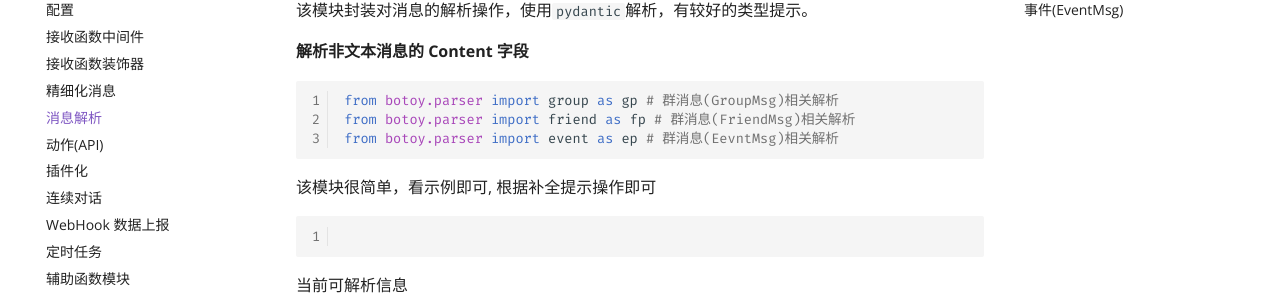
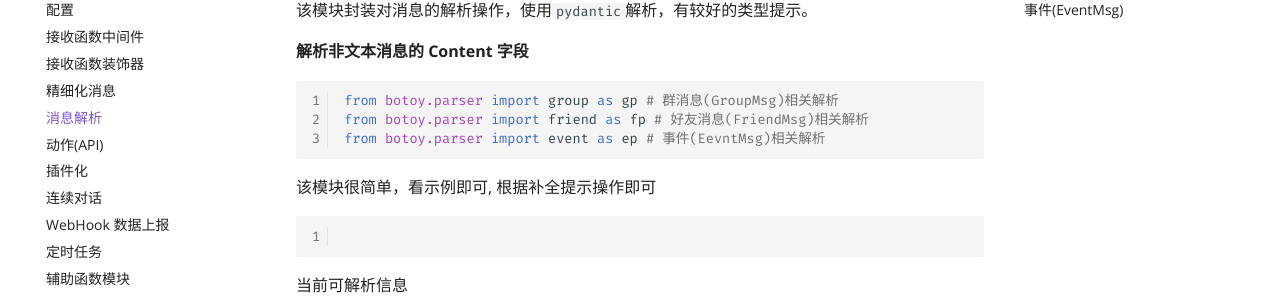
Before and after one commit to opq-osc/botoy, an MkDocs documentation site: the page built from docs/parser.md, in a window 1280 px wide and 900 px high. Shown: the part 182-479 px from the top of the window. Built offline with MkDocs 1.6.1 and Material for MkDocs 9.7.7, drawn with Linux system fonts in a browser that asks for light colours; comment, search, counter and statistics services are not loaded.

Commit message:
:pencil2: docs: fix typo

````diff
--- a/docs/parser.md
+++ b/docs/parser.md
@@ -6,8 +6,8 @@
 
 ```python
 from botoy.parser import group as gp # 群消息(GroupMsg)相关解析
-from botoy.parser import friend as fp # 群消息(FriendMsg)相关解析
-from botoy.parser import event as ep # 群消息(EevntMsg)相关解析
+from botoy.parser import friend as fp # 好友消息(FriendMsg)相关解析
+from botoy.parser import event as ep # 事件(EevntMsg)相关解析
 ```
 
 该模块很简单，看示例即可, 根据补全提示操作即可
````
Also changed, not shown: 1 other file.
